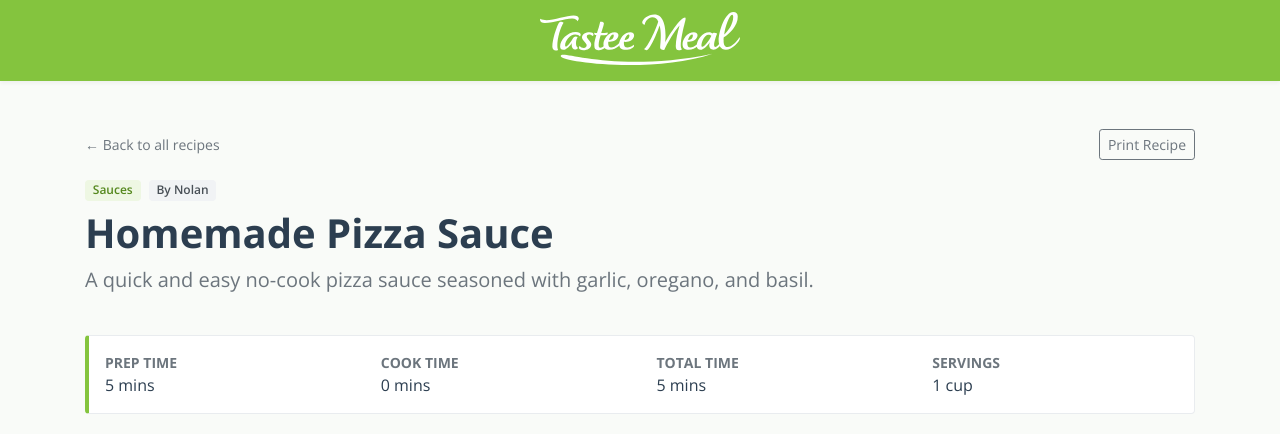
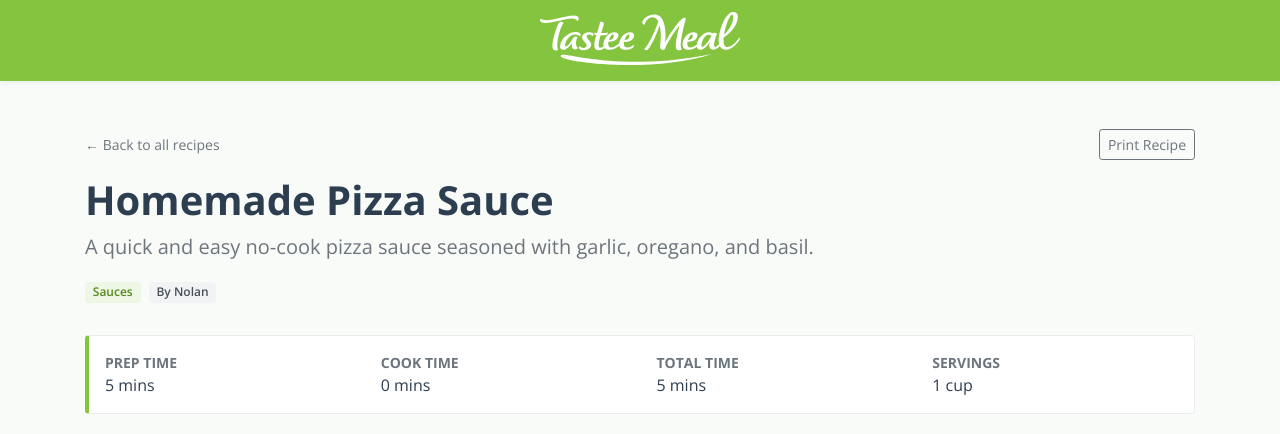
Before and after one commit to nwaak/tastee-meal, a Jekyll site: the page built from _recipes/pizza-sauce.md, in a window 1280 px wide, cut to the strip 0-434 px from the top of the page. Built offline with Jekyll 4.4.1, drawn with Linux system fonts in a browser that asks for light colours.

Commit message:
Moved tags

```diff
--- a/_layouts/default.html
+++ b/_layouts/default.html
@@ -10,7 +10,7 @@
     {% include nav.html %}
 
     <!-- Main Recipe Container -->
-    <main class="container my-5">
+    <main class="container my-4 my-lg-5">
 
         {% include subnav.html %}
 
--- a/_layouts/recipe.html
+++ b/_layouts/recipe.html
@@ -5,14 +5,14 @@ layout: default
 <!-- Recipe Header -->
 <div class="row mb-4">
     <div class="col-lg-8">
+        <h1 class="font-weight-bold mb-2">{{ page.title }}</h1>
+        <p class="lead text-muted">
+            {{ page.description }}
+        </p>
         <div class="mb-2">
             <span class="badge badge-category">{{ page.category | capitalize }}</span>
             <span class="badge badge-author ml-1">By {{ page.author }}</span>
         </div>
-        <h1 class="font-weight-bold mb-2">{{ page.title }}</h1>
-        <p class="lead text-muted">
-            {{ page.description }}
-        </p>
     </div>
 </div>
 
@@ -21,11 +21,11 @@ layout: default
     <div class="col-12">
         <div class="meta-box p-3">
             <div class="row text-center text-sm-left">
-                <div class="col-6 col-sm-3 mb-2 mb-sm-0">
+                <div class="col-6 col-sm-3 mb-4 mb-sm-0">
                     <small class="text-uppercase text-muted d-block font-weight-bold">Prep Time</small>
                     <span>{{ page.prep_time }}</span>
                 </div>
-                <div class="col-6 col-sm-3 mb-2 mb-sm-0">
+                <div class="col-6 col-sm-3 mb-4 mb-sm-0">
                     <small class="text-uppercase text-muted d-block font-weight-bold">Cook Time</small>
                     <span>{{ page.cook_time }}</span>
                 </div>
```
